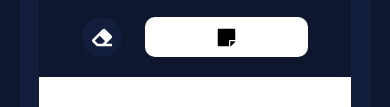
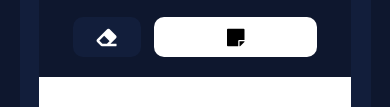
Before and after one commit to VicenteVivan/Etch-a-Sketch, a plain HTML site: page index.html in a window 390 px wide. Shown: the part 515-622 px from the top of the page. Drawn offline with nearby package versions, Linux system fonts and the light colour scheme.

Commit message:
Button changes in mobile display

```diff
--- a/style.css
+++ b/style.css
@@ -223,7 +223,9 @@ i.fas {
     }
     #erase {
         height: 40px;
-        width: 40px;
+        width: 25%;
+        text-align: center;
+        border-radius: 10px;
     }
     #reset {
         height: 40px;
```
